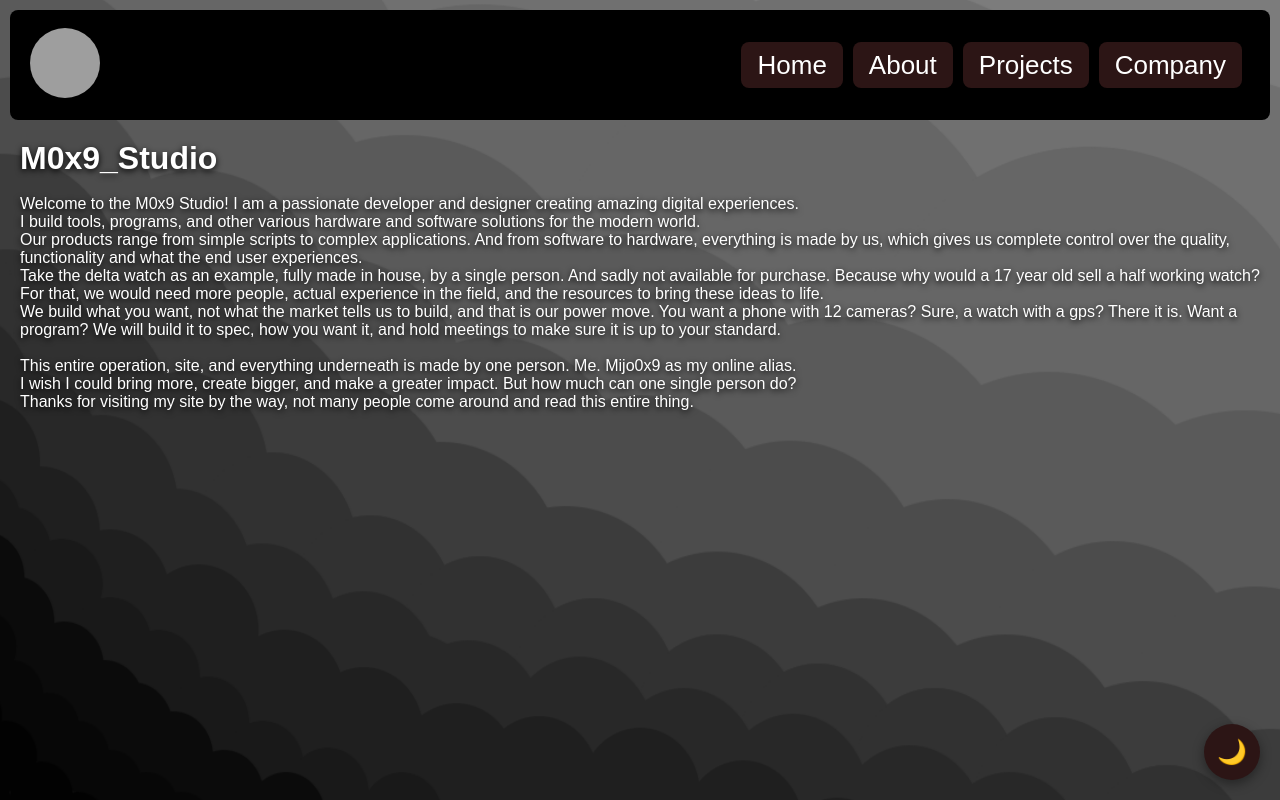
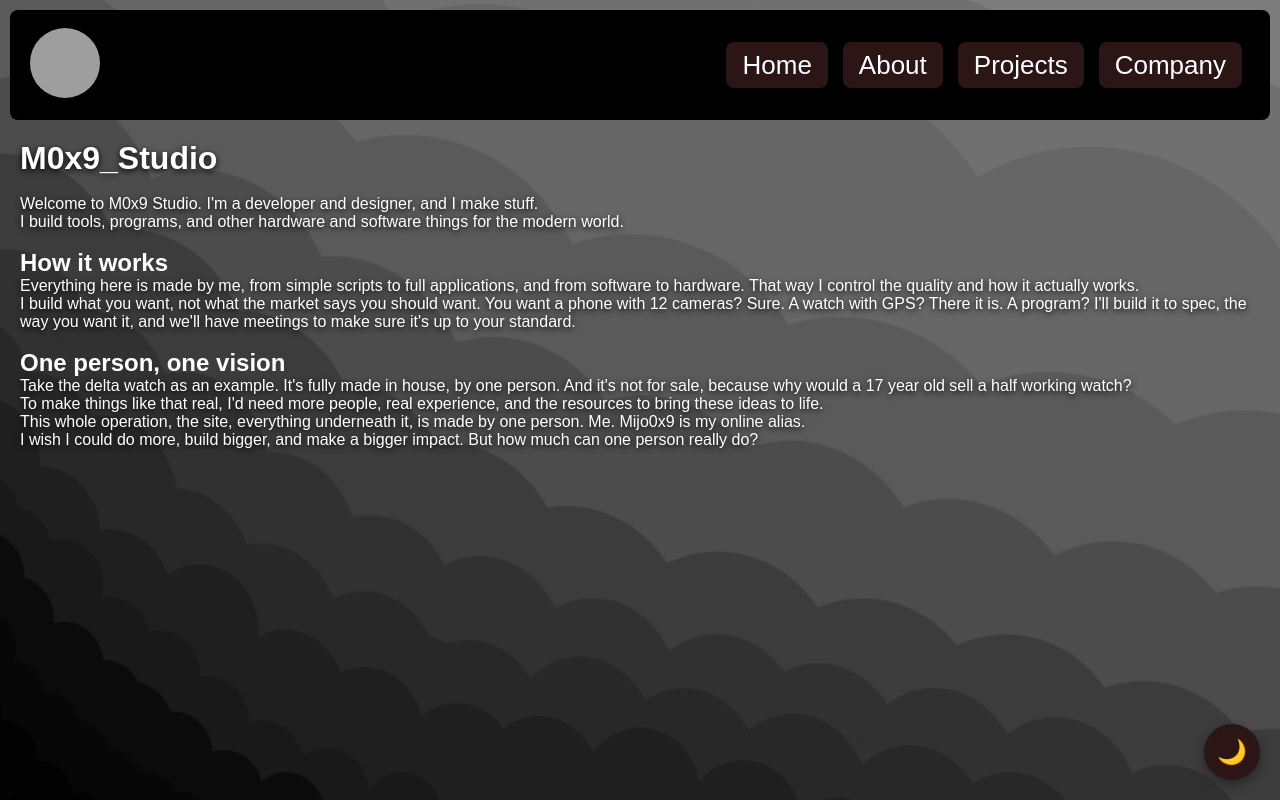
Before and after one commit to Mijo0x9/Project-Portfolio, a plain HTML site: page company.html in a window 1280 px wide. Drawn offline with Linux system fonts and the light colour scheme; grey boxes are pictures that could not be loaded.

Commit message:
Final version: Fixed header layout, spacing fixes, fixed 'wall of text' in certain area's and added proper spacing for everything

```diff
--- a/company.html
+++ b/company.html
@@ -27,16 +27,18 @@
     <!-- ===== Page content ===== -->
     <h1>M0x9_Studio</h1>
     <br>
-    <p>Welcome to the M0x9 Studio! I am a passionate developer and designer creating amazing digital experiences.</p>
-    <p>I build tools, programs, and other various hardware and software solutions for the modern world.</p>
-    <p>Our products range from simple scripts to complex applications. And from software to hardware, everything is made by us, which gives us complete control over the quality, functionality and what the end user experiences.</p>
-    <p>Take the delta watch as an example, fully made in house, by a single person. And sadly not available for purchase. Because why would a 17 year old sell a half working watch?</p>
-    <p>For that, we would need more people, actual experience in the field, and the resources to bring these ideas to life.</p>
-    <p>We build what you want, not what the market tells us to build, and that is our power move. You want a phone with 12 cameras? Sure, a watch with a gps? There it is. Want a program? We will build it to spec, how you want it, and hold meetings to make sure it is up to your standard.</p>
+    <p>Welcome to M0x9 Studio. I'm a developer and designer, and I make stuff.</p>
+    <p>I build tools, programs, and other hardware and software things for the modern world.</p>
     <br>
-    <p>This entire operation, site, and everything underneath is made by one person. Me. Mijo0x9 as my online alias.</p>
-    <p>I wish I could bring more, create bigger, and make a greater impact. But how much can one single person do?</p>
-    <p>Thanks for visiting my site by the way, not many people come around and read this entire thing.</p>
+    <h2>How it works</h2>
+    <p>Everything here is made by me, from simple scripts to full applications, and from software to hardware. That way I control the quality and how it actually works.</p>
+    <p>I build what you want, not what the market says you should want. You want a phone with 12 cameras? Sure. A watch with GPS? There it is. A program? I'll build it to spec, the way you want it, and we'll have meetings to make sure it's up to your standard.</p>
+    <br>
+    <h2>One person, one vision</h2>
+    <p>Take the delta watch as an example. It's fully made in house, by one person. And it's not for sale, because why would a 17 year old sell a half working watch?</p>
+    <p>To make things like that real, I'd need more people, real experience, and the resources to bring these ideas to life.</p>
+    <p>This whole operation, the site, everything underneath it, is made by one person. Me. Mijo0x9 is my online alias.</p>
+    <p>I wish I could do more, build bigger, and make a bigger impact. But how much can one person really do?</p>
 
     <!-- ===== Theme toggle button ===== -->
     <button id="theme-toggle" class="theme-toggle" aria-label="Toggle dark/light mode" aria-pressed="false">🌙</button>
--- a/entities/styles/nature.css
+++ b/entities/styles/nature.css
@@ -110,7 +110,7 @@ nav ul {
     margin: 0;
     padding: 0;
     display: flex;
-    gap: 10px;
+    gap: 15px;
 }
 
 nav ul li {
```
Also changed, not shown: about.html (+5 -1 lines), index.html (+3 -2 lines), projects.html (+1 -37 lines), 1 other file.
